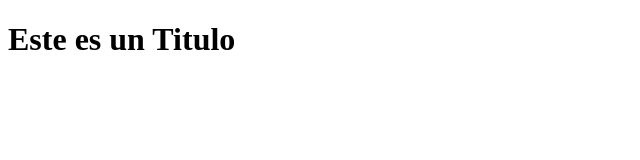
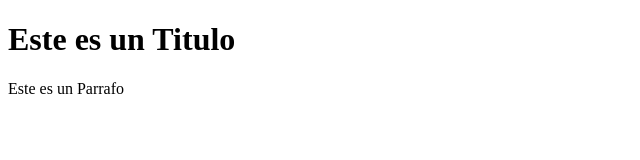
Before and after one commit to HolguerAndrade/Demostracion, a plain HTML site: page index.html in a window 1280 px wide. Shown: the whole page, without its empty margins (0-640 px from the left). Drawn offline with Linux system fonts and the light colour scheme.

Commit message:
Agregamos un parrafo

```diff
--- a/index.html
+++ b/index.html
@@ -7,5 +7,7 @@
 
 <h1> Este es un Titulo </h1>
 
+<p>Este es un Parrafo </p>
+
 </body>
 </html>
```
